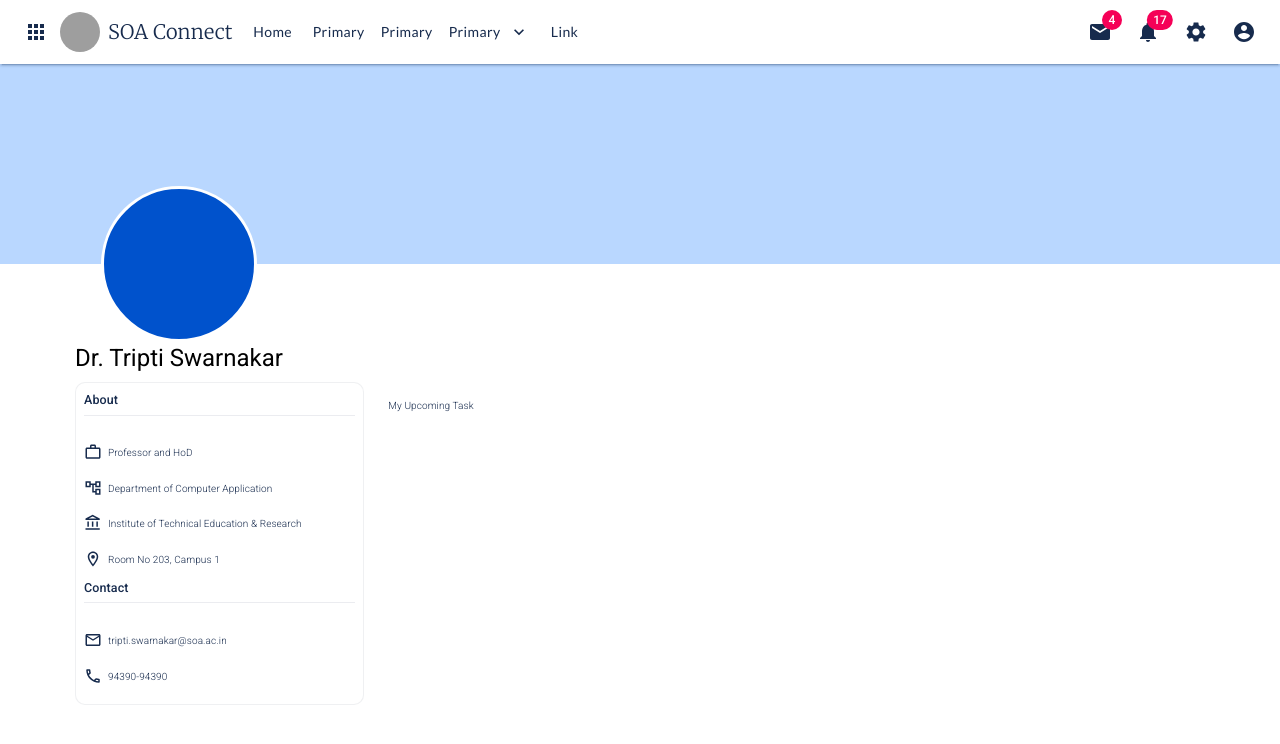
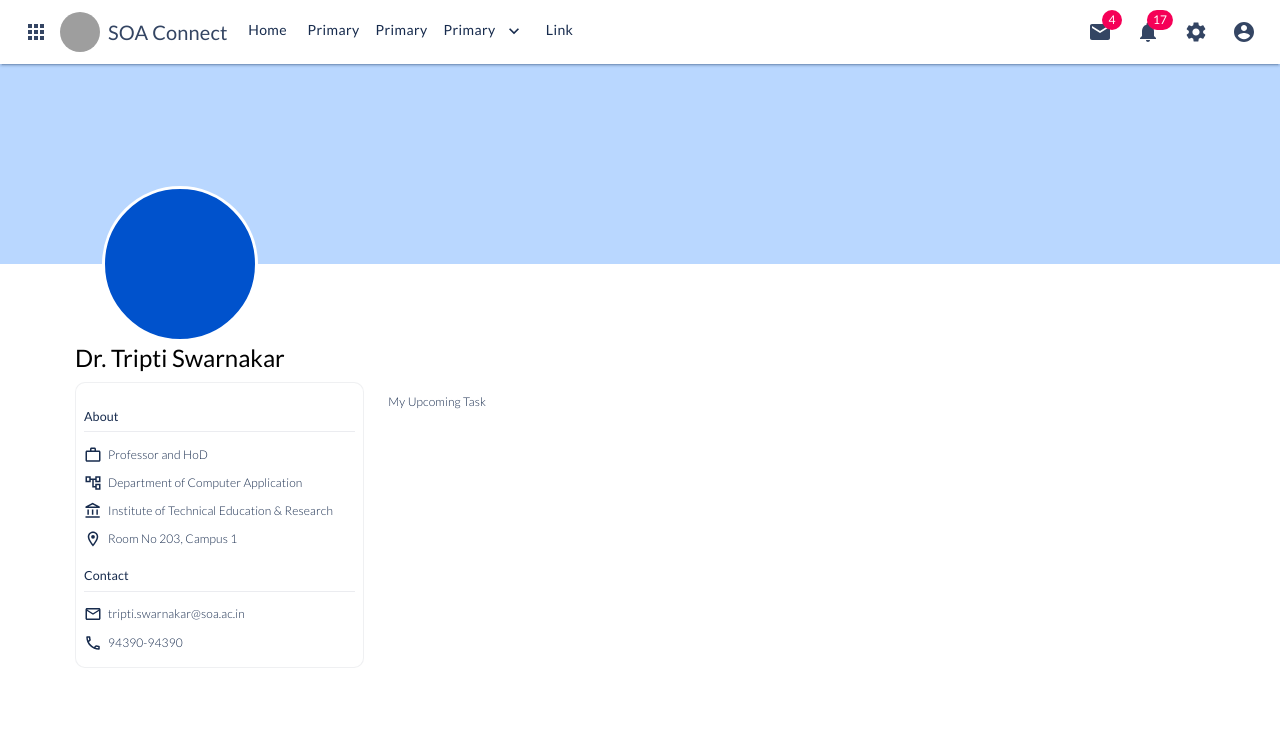
Before and after one commit to adityakaustav/legacy-frontend, a React (Create React App) app: page / in a window 1280 px wide. Shown: the top 744 px of the page. Built offline with nearby package versions, Linux system fonts and the light colour scheme; grey boxes are pictures that could not be loaded.

Commit message:
feat: navbar modified

```diff
--- a/public/index.html
+++ b/public/index.html
@@ -32,7 +32,7 @@
       work correctly both with client-side routing and a non-root public URL.
       Learn how to configure a non-root public URL by running `npm run build`.
     -->
-  <title>React App</title>
+  <title>UniVergence</title>
 </head>
 
 <body>
--- a/src/App.css
+++ b/src/App.css
@@ -1,5 +1,5 @@
 * {
     margin: 0;
     padding: 0;
-    font-family: 'Lato', sans-serif;
+    font-family: 'Lato' !important;
 }
--- a/src/Pages/Dashboard/TeachersDashboard.jsx
+++ b/src/Pages/Dashboard/TeachersDashboard.jsx
@@ -39,7 +39,6 @@ const useStyles = makeStyles((theme) => ({
         borderRadius: '78px',
         border: '3px solid white',
         marginTop: '-78px',
-        //marginLeft: '2%'
     },
     iconSize: {
         fontSize: 'large',
@@ -48,17 +47,18 @@ const useStyles = makeStyles((theme) => ({
         fontSize: 12.5,
         color: '#172b4d',
         fontWeight: 500,
+        marginTop: '6%'
     },
     title2: {
-        fontSize: 10,
+        fontSize: 12,
         color: "#172b4d",
         fontWeight: 300,
         display: 'flex',
-        lineHeight: '320%'
+        lineHeight: '200%'
     },
     hrLine: {
         borderTop: "1px solid #EBECF0",
-        marginBottom: '8%',
+        marginBottom: '4%',
     },
     paperLeft: {
         padding: theme.spacing(1),
--- a/src/Pages/NavbarCommon.jsx
+++ b/src/Pages/NavbarCommon.jsx
@@ -20,6 +20,7 @@ import Button from '@material-ui/core/Button';
 import Avatar from '@material-ui/core/Avatar';
 import SettingsIcon from '@material-ui/icons/Settings';
 import ExpandMoreIcon from '@material-ui/icons/ExpandMore';
+import { borderBottom } from '@material-ui/system';
 
 
 const useStyles = makeStyles((theme) => ({
@@ -28,6 +29,19 @@ const useStyles = makeStyles((theme) => ({
             color: '#172b4d',
             textTransform: 'capitalize'
         },
+    },
+    buttonClassHover: {
+        height: "64px",
+        borderBottom: "solid 3px #fff",
+        borderRadius: '0px',
+
+        "&:hover": {
+            background: 'none',
+            borderBottom: "solid 3px #0052cc",
+        },
+        // "&:last-child": {
+        //   borderRight: "solid 1px #cccccc"
+        // }
     },
     avatarClass: {
         display: 'flex',
@@ -190,7 +204,7 @@ export default function PrimarySearchAppBar() {
 
     return (
         <div className={classes.grow}>
-            <AppBar elevation={2} position="static" style={{ background: '#fff', color: '#172b4d', }}>
+            <AppBar elevation={2} position="static" style={{ background: '#fff', color: '#344563', }}>
                 <Toolbar>
                     <IconButton
                         edge="start"
@@ -219,13 +233,13 @@ export default function PrimarySearchAppBar() {
                     </div> */}
                     <div className={classes.buttonClass}>
                         {/* <Button>Default</Button> */}
-                        <Button color="primary">Home</Button>
-                        <Button color="primary">Primary</Button>
-                        <Button color="primary">Primary</Button>
-                        <Button endIcon={<ExpandMoreIcon />} color="primary">Primary</Button>
+                        <Button className={classes.buttonClassHover} color="primary">Home</Button>
+                        <Button className={classes.buttonClassHover} color="primary">Primary</Button>
+                        <Button className={classes.buttonClassHover} color="primary">Primary</Button>
+                        <Button className={classes.buttonClassHover} endIcon={<ExpandMoreIcon />} color="primary">Primary</Button>
                         {/* <Button color="secondary">Secondary</Button>
                         <Button disabled>Disabled</Button> */}
-                        <Button href="#text-buttons" color="primary">
+                        <Button className={classes.buttonClassHover} href="#text-buttons" color="primary">
                             Link
                         </Button>
                     </div>
```
